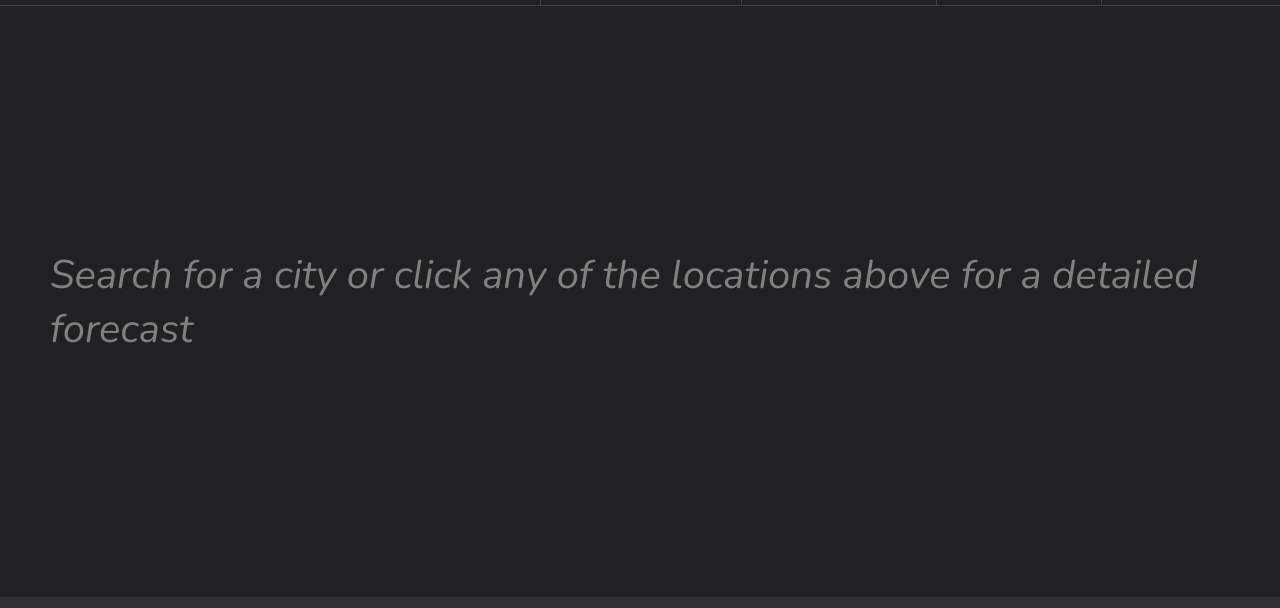
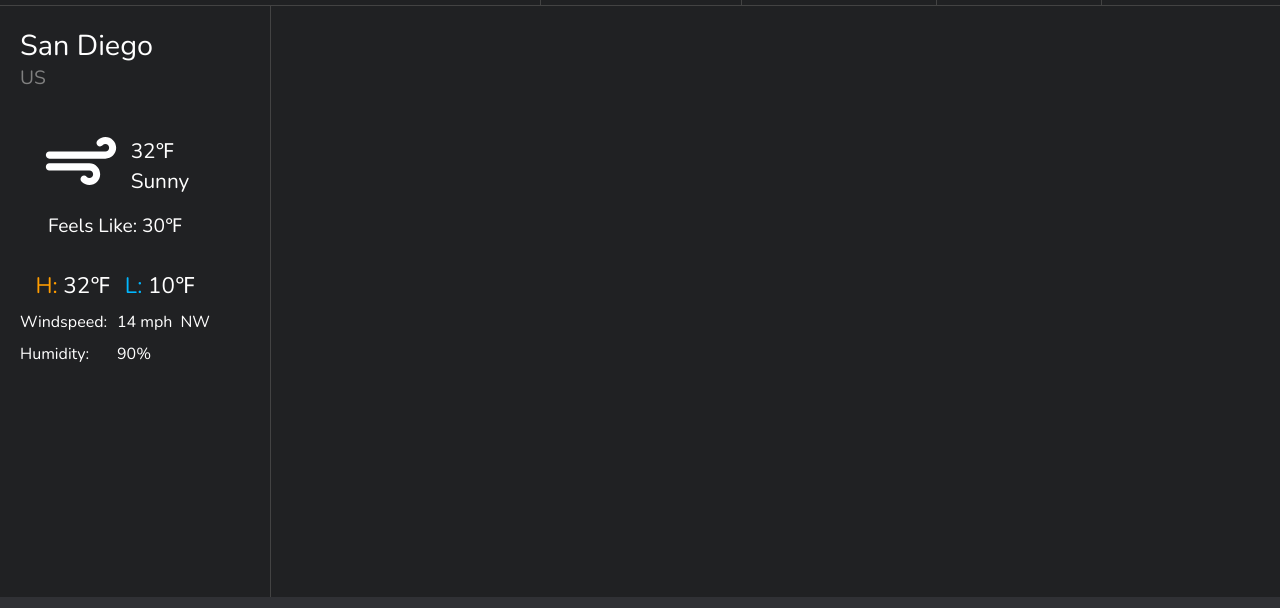
Before and after one commit to lindavid1998/weather-api-demo, a plain HTML site: page index.html in a window 1280 px wide. Shown: the part 143-751 px from the top of the page. Drawn offline with nearby package versions, Linux system fonts and the light colour scheme.

Commit message:
Hardcode example of detailed weather report

```diff
--- a/index.html
+++ b/index.html
@@ -65,10 +65,44 @@
             </div>
         </div>
         <div class="search-result">
-            <div class="content">
+            <!-- <div class="placeholder">
                 Search for a city or click any of the locations above for a detailed forecast
+            </div> -->
+            <!-- <div class="placeholder error">
+                No results. Please check that a valid location was entered.
+            </div> -->
+            <div class="current-weather">
+                <div class="location">
+                    <div class="city-name">San Diego</div>
+                    <div class="country">US</div>
+                </div>
+
+                <div class="section-one">
+                    <div class="weather-icon">
+                        <img src="./SVG/wind.svg" alt=""/>
+                    </div>
+                    <div class="temperature">32&#8457</div>
+                    <div class="weather">Sunny</div>
+                    <div class="feels-like">Feels Like: 30&#8457</div>
+                </div>
+                <div class="section-two">
+                    <div class="high-low">
+                        <div class="high"><span>H: </span>32&#8457</div>
+                        <div class="low"><span>L: </span>10&#8457</div>
+                    </div>
+                    <div class="wind">
+                        <div class="label">Windspeed:</div>
+                        <div class="speed-direction">
+                            <div class="speed">14 mph</div>
+                            <div class="direction">NW</div>
+                        </div>
+                    </div>
+                    <div class="humidity">
+                        <div class="label">Humidity:</div>
+                        <div class="value">90%</div>
+                    </div>
+                </div>
             </div>
-            <div class="current-weather"></div>
             <div class="forecast"></div>
         </div>
         <div class="footer">
--- a/script.js
+++ b/script.js
@@ -0,0 +1,23 @@
+const API_KEY = '96982c931916b45bc19ab916987f580b';
+
+async function showWeather(city) {
+    try {
+        let response = await fetch(`https://api.openweathermap.org/data/2.5/weather?q=${city}&APPID=${API_KEY}`, {mode: 'cors'})
+        let data = await response.json();
+        console.log(data)
+        // console.log(data.main);
+        // p.textContent = `Current temperature: ${data.main.temp - 273} C`;
+    } catch (err) {
+        console.log(err);
+    }
+}
+
+async function getForecast(city) {
+    try {
+        let response = await fetch(`https://api.openweathermap.org/data/2.5/forecast?q=${city}&APPID=${API_KEY}`, {mode: 'cors'})
+        let data = await response.json();
+        console.log(data)
+    } catch (err) {
+        console.log(err);
+    }
+}
--- a/style.css
+++ b/style.css
@@ -71,7 +71,6 @@ input, textarea {
 
 .header {
 	font-size: 1.3rem;
-	color: #1982FC;
 }
 
 .header, .footer {
@@ -165,14 +164,19 @@ button:hover {
 
 .search-result {
 	flex-grow: 1;
-
 	display: grid;
-	grid-template-columns: 2fr 1fr;
+	grid-template-columns: fit-content(500px) 1fr;
 	grid-template-rows: 1fr;
 }
 
 .current-weather {
 	grid-column: 1;
+
+	display: flex;
+	flex-direction: column;
+	padding: 20px 60px 20px 20px;
+	gap: 30px;
+	font-size: 1.4rem;
 }
 
 .forecast {
@@ -202,7 +206,7 @@ input:focus {
 	right: 30px;
 }
 
-.search-result .content {
+.search-result .placeholder {
 	grid-column: 1 / -1;
 	display: flex;
 	justify-content: center;
@@ -212,7 +216,104 @@ input:focus {
 	color: gray;
 	padding: 50px;
 
-	/* display: none; */
+	display: none;
+}
+
+.city-name {
+	font-size: 1.8rem;
+}
+
+.country {
+	font-size: 1.2rem;
+	color: gray;
+}
+
+.section-one {
+	display: grid;
+	grid-template-columns: repeat(2, fit-content(80px));
+	grid-template-rows: repeat(3, fit-content(40px));
+	gap: 2px 10px;
+
+	margin-left: auto;
+	margin-right: auto;
+}
+
+.section-one .weather-icon img {
+	height: 80px;
+}
+
+.weather-icon {
+	grid-row: 1 / 3;
+	grid-column: 1;
+}
+
+.temperature {
+	grid-row: 1;
+	grid-column: 2;
+
+	align-items: flex-end;
+}
+
+.weather {
+	grid-row: 2;
+	grid-column: 2;
+
+	align-items: flex-start;
+}
+
+.section-one .weather,
+.section-one .temperature {
+	display: flex;
+	font-size: 1.3rem;
+}
+
+.feels-like {
+	grid-row: 3;
+	grid-column: 1 / -1;
+	text-align: center;
+	font-size: 1.2rem;
+}
+
+.section-two {
+	margin-left: auto;
+	margin-right: auto;
+	display: flex;
+	flex-direction: column;
+	gap: 10px;
+}
+
+.high-low {
+	display: flex;
+	gap: 15px;
+	justify-content: center;
+}
+
+.wind, .humidity {
+	display: flex;
+	gap: 7px;
+}
+
+.label {
+	width: 90px;
+}
+
+.speed-direction {
+	display: flex;
+	flex-direction: row;
+	align-items: center;
+	gap: 8px;
+}
+
+.high span {
+	color: rgb(255, 157, 0);
+}
+
+.low span {
+	color: rgb(0, 183, 255);
+}
+
+.wind, .humidity {
+	font-size: 1rem;
 }
 
 @media only screen and (min-width: 900px) {
@@ -227,5 +328,9 @@ input:focus {
 		flex-grow: 1;
 	}
 
+	.current-weather {
+		/* flex-direction: row; */
+	}
+
 
 }
```
